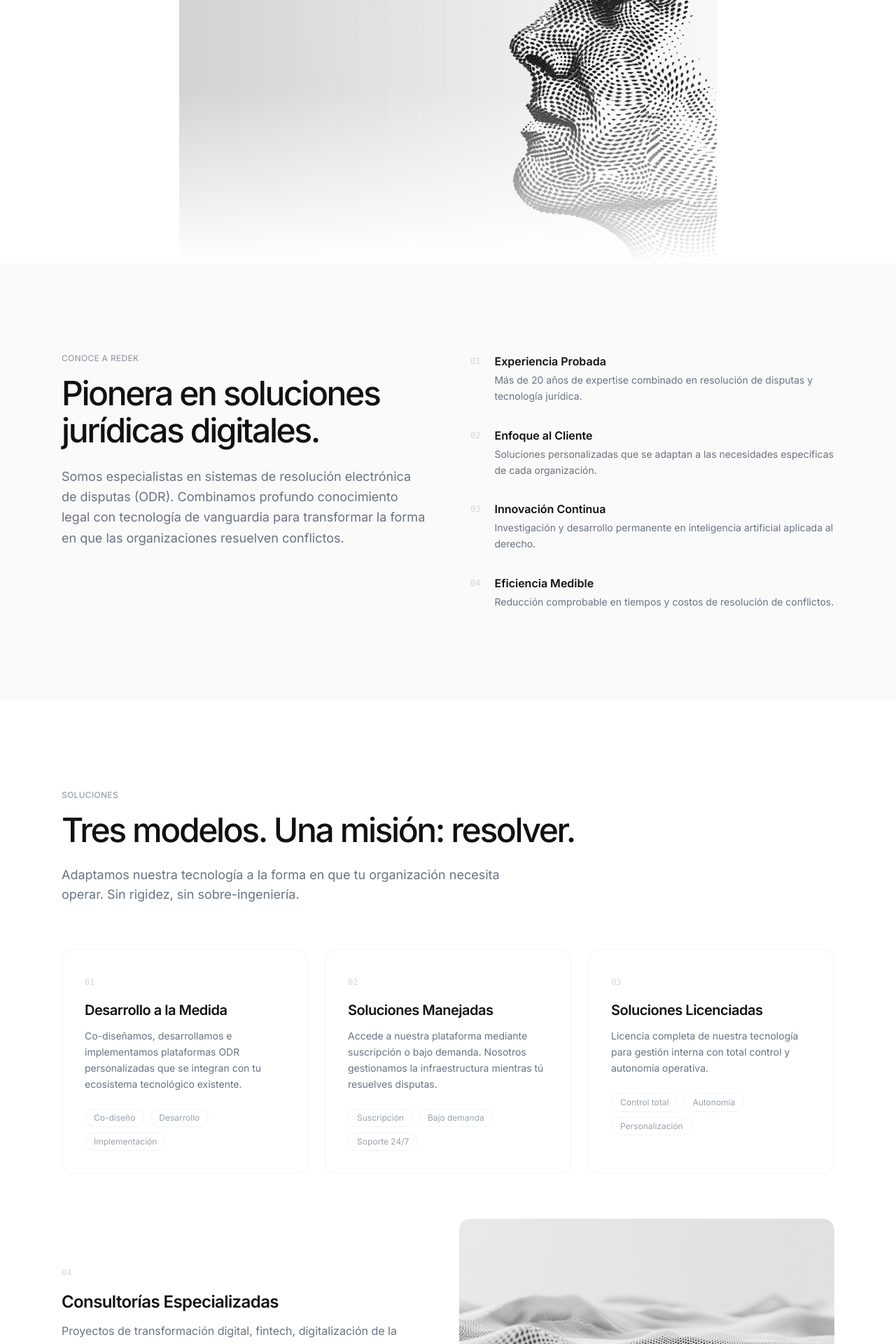
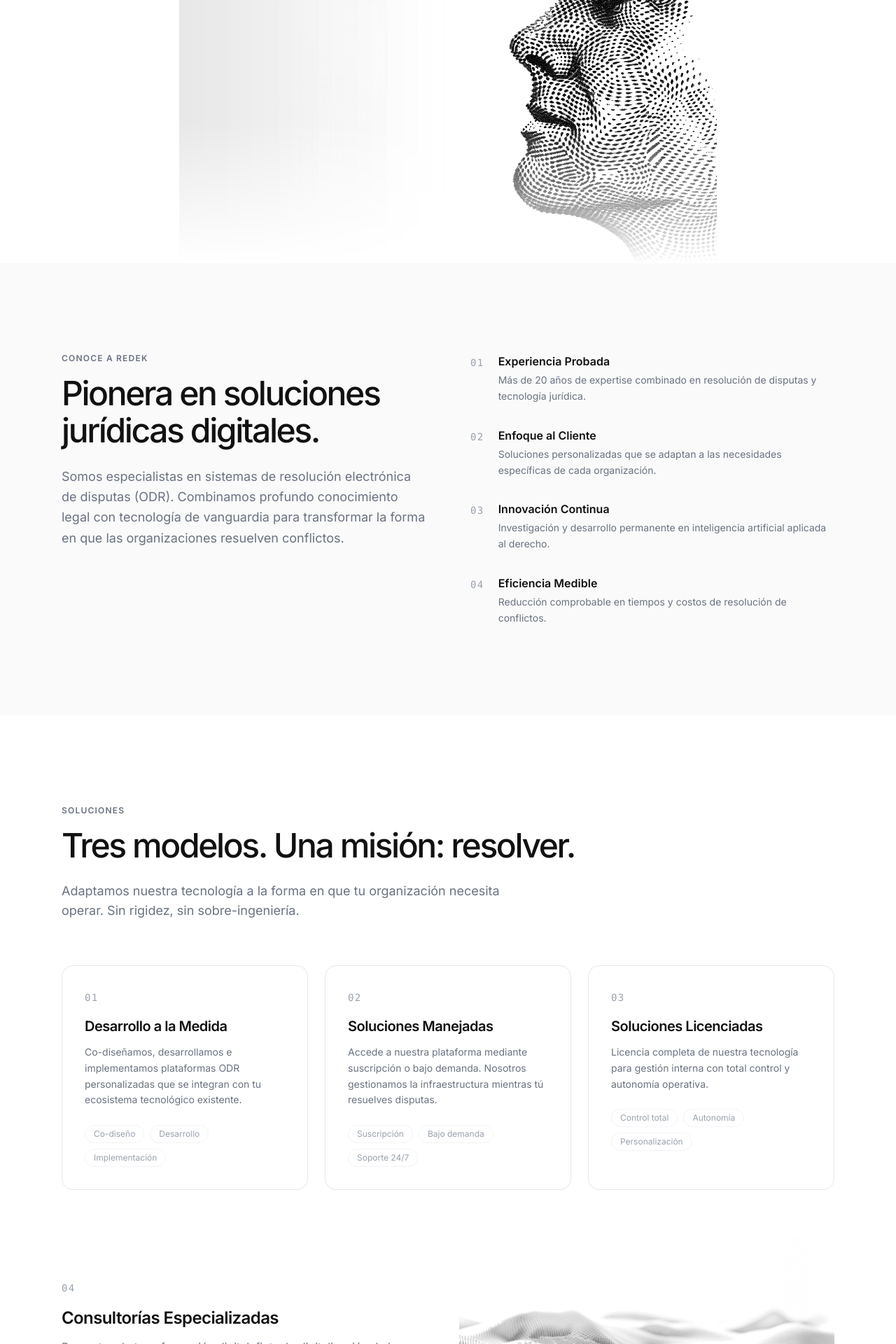
Before and after one commit to Cespial/redek-web, a Next.js app: page / in a window 1280 px wide. Shown: the part 880-2800 px from the top of the page at 70% size. Built offline with nearby package versions, Linux system fonts and the light colour scheme.

Commit message:
Polish: fix image blend, hero fade, contrast, team sizing, card interactions

```diff
--- a/src/components/AIFeatures.tsx
+++ b/src/components/AIFeatures.tsx
@@ -45,13 +45,13 @@ export default function AIFeatures() {
             {/* Image */}
             <motion.div
               variants={fadeUp}
-              className="relative h-96 rounded-2xl overflow-hidden bg-white order-2 md:order-1"
+              className="relative h-96 order-2 md:order-1"
             >
               <Image
                 src="/apoyo-2.png"
                 alt="Visión artificial y análisis legal"
                 fill
-                className="object-cover object-right mix-blend-multiply grayscale"
+                className="object-cover object-right mix-blend-multiply grayscale contrast-125"
               />
             </motion.div>
 
@@ -59,7 +59,7 @@ export default function AIFeatures() {
             <div className="order-1 md:order-2">
               <motion.p
                 variants={fadeUp}
-                className="text-xs font-medium tracking-wide uppercase text-gray-400 mb-4"
+                className="text-xs font-semibold tracking-widest uppercase text-gray-500 mb-4"
               >
                 Inteligencia Artificial
               </motion.p>
@@ -88,7 +88,7 @@ export default function AIFeatures() {
                 variants={fadeUp}
                 className="border-t border-gray-200 pt-6"
               >
-                <span className="text-xs font-mono text-gray-300 mb-3 block">
+                <span className="text-sm font-mono text-gray-400 tracking-widest mb-3 block">
                   0{i + 1}
                 </span>
                 <h3 className="text-base font-semibold text-[#111] mb-2">
--- a/src/components/About.tsx
+++ b/src/components/About.tsx
@@ -51,7 +51,7 @@ export default function About() {
           <div>
             <motion.p
               variants={fadeUp}
-              className="text-xs font-medium tracking-wide uppercase text-gray-400 mb-4"
+              className="text-xs font-semibold tracking-widest uppercase text-gray-500 mb-4"
             >
               Conoce a REDEK
             </motion.p>
@@ -80,7 +80,7 @@ export default function About() {
                 variants={fadeUp}
                 className="flex gap-5"
               >
-                <span className="text-xs font-mono text-gray-300 mt-1 shrink-0">
+                <span className="text-sm font-mono text-gray-400 tracking-widest mt-1 shrink-0">
                   {p.number}
                 </span>
                 <div>
--- a/src/components/Contact.tsx
+++ b/src/components/Contact.tsx
@@ -22,7 +22,7 @@ export default function Contact() {
           <div>
             <motion.p
               variants={fadeUp}
-              className="text-xs font-medium tracking-wide uppercase text-gray-400 mb-4"
+              className="text-xs font-semibold tracking-widest uppercase text-gray-500 mb-4"
             >
               Contacto
             </motion.p>
--- a/src/components/Hero.tsx
+++ b/src/components/Hero.tsx
@@ -73,14 +73,14 @@ export default function Hero() {
         initial={{ y: 50, opacity: 0 }}
         animate={{ y: 0, opacity: 1 }}
         transition={{ duration: 1.5, delay: 0.5, ease: "easeOut" as const }}
-        className="w-full max-w-3xl mx-auto relative mt-16 flex-1 min-h-[500px] [mask-image:linear-gradient(to_bottom,black_50%,transparent_100%)]"
+        className="w-full max-w-3xl mx-auto relative mt-16 flex-1 min-h-[500px] [mask-image:linear-gradient(to_bottom,black_60%,transparent_100%)]"
       >
         <Image
           src="/hero-halftone.png"
           alt="REDEK — Inteligencia artificial y criterio humano"
           fill
           priority
-          className="object-cover object-top mix-blend-multiply grayscale"
+          className="object-cover object-top mix-blend-multiply grayscale contrast-125"
         />
       </motion.div>
     </section>
--- a/src/components/Platform.tsx
+++ b/src/components/Platform.tsx
@@ -32,7 +32,7 @@ export default function Platform() {
           <div>
             <motion.p
               variants={fadeUp}
-              className="text-xs font-medium tracking-wide uppercase text-gray-400 mb-4"
+              className="text-xs font-semibold tracking-widest uppercase text-gray-500 mb-4"
             >
               Plataforma ODR
             </motion.p>
@@ -64,13 +64,13 @@ export default function Platform() {
           {/* Image */}
           <motion.div
             variants={fadeUp}
-            className="relative h-[500px] rounded-2xl overflow-hidden bg-[#FAFAFA] [mask-image:linear-gradient(to_bottom,black_70%,transparent_100%)]"
+            className="relative h-[500px] [mask-image:linear-gradient(to_bottom,black_70%,transparent_100%)]"
           >
             <Image
               src="/apoyo-3.png"
               alt="Plataforma ODR REDEK"
               fill
-              className="object-cover mix-blend-multiply grayscale"
+              className="object-cover mix-blend-multiply grayscale contrast-125"
             />
           </motion.div>
         </motion.div>
--- a/src/components/Solutions.tsx
+++ b/src/components/Solutions.tsx
@@ -44,7 +44,7 @@ export default function Solutions() {
         >
           <motion.p
             variants={fadeUp}
-            className="text-xs font-medium tracking-wide uppercase text-gray-400 mb-4"
+            className="text-xs font-semibold tracking-widest uppercase text-gray-500 mb-4"
           >
             Soluciones
           </motion.p>
@@ -68,9 +68,9 @@ export default function Solutions() {
               <motion.div
                 key={s.number}
                 variants={fadeUp}
-                className="border border-gray-100 rounded-2xl p-8 hover:border-gray-300 transition-colors group"
+                className="border border-gray-200 rounded-2xl p-8 transition-all duration-300 hover:-translate-y-1.5 hover:shadow-[0_20px_40px_-15px_rgba(0,0,0,0.05)] cursor-pointer hover:border-gray-300 group"
               >
-                <span className="text-xs font-mono text-gray-300">
+                <span className="text-sm font-mono text-gray-400 tracking-widest">
                   {s.number}
                 </span>
                 <h3 className="text-xl font-semibold text-[#111] mt-4 mb-3 tracking-tight">
@@ -99,7 +99,7 @@ export default function Solutions() {
             className="mt-16 grid md:grid-cols-2 gap-8 items-center"
           >
             <div>
-              <span className="text-xs font-mono text-gray-300">04</span>
+              <span className="text-sm font-mono text-gray-400 tracking-widest">04</span>
               <h3 className="text-2xl font-semibold text-[#111] mt-4 mb-3 tracking-tight">
                 Consultorías Especializadas
               </h3>
@@ -109,12 +109,12 @@ export default function Solutions() {
                 organización desde la estrategia hasta la implementación.
               </p>
             </div>
-            <div className="relative h-72 rounded-2xl overflow-hidden bg-[#FAFAFA] [mask-image:linear-gradient(to_bottom,black_60%,transparent_100%)]">
+            <div className="relative h-72 [mask-image:linear-gradient(to_bottom,black_60%,transparent_100%)]">
               <Image
                 src="/apoyo-1.png"
                 alt="Tecnología de resolución de disputas"
                 fill
-                className="object-cover mix-blend-multiply grayscale"
+                className="object-cover mix-blend-multiply grayscale contrast-125"
               />
             </div>
           </motion.div>
--- a/src/components/Team.tsx
+++ b/src/components/Team.tsx
@@ -29,7 +29,7 @@ export default function Team() {
         >
           <motion.p
             variants={fadeUp}
-            className="text-xs font-medium tracking-wide uppercase text-gray-400 mb-4"
+            className="text-xs font-semibold tracking-widest uppercase text-gray-500 mb-4"
           >
             Nuestro Equipo
           </motion.p>
@@ -54,8 +54,8 @@ export default function Team() {
                 variants={fadeUp}
                 className="group"
               >
-                <div className="w-full aspect-square rounded-2xl bg-white border border-gray-100 flex items-center justify-center mb-4 group-hover:border-gray-300 transition-colors">
-                  <span className="text-2xl font-light tracking-tight text-gray-300 group-hover:text-[#111] transition-colors">
+                <div className="w-full aspect-square bg-zinc-50 border border-zinc-100 rounded-lg flex items-center justify-center mb-4 group-hover:border-zinc-300 transition-all duration-300 group-hover:-translate-y-1">
+                  <span className="text-2xl font-light tracking-tight text-zinc-400 group-hover:text-[#111] transition-colors">
                     {m.initials}
                   </span>
                 </div>
```
